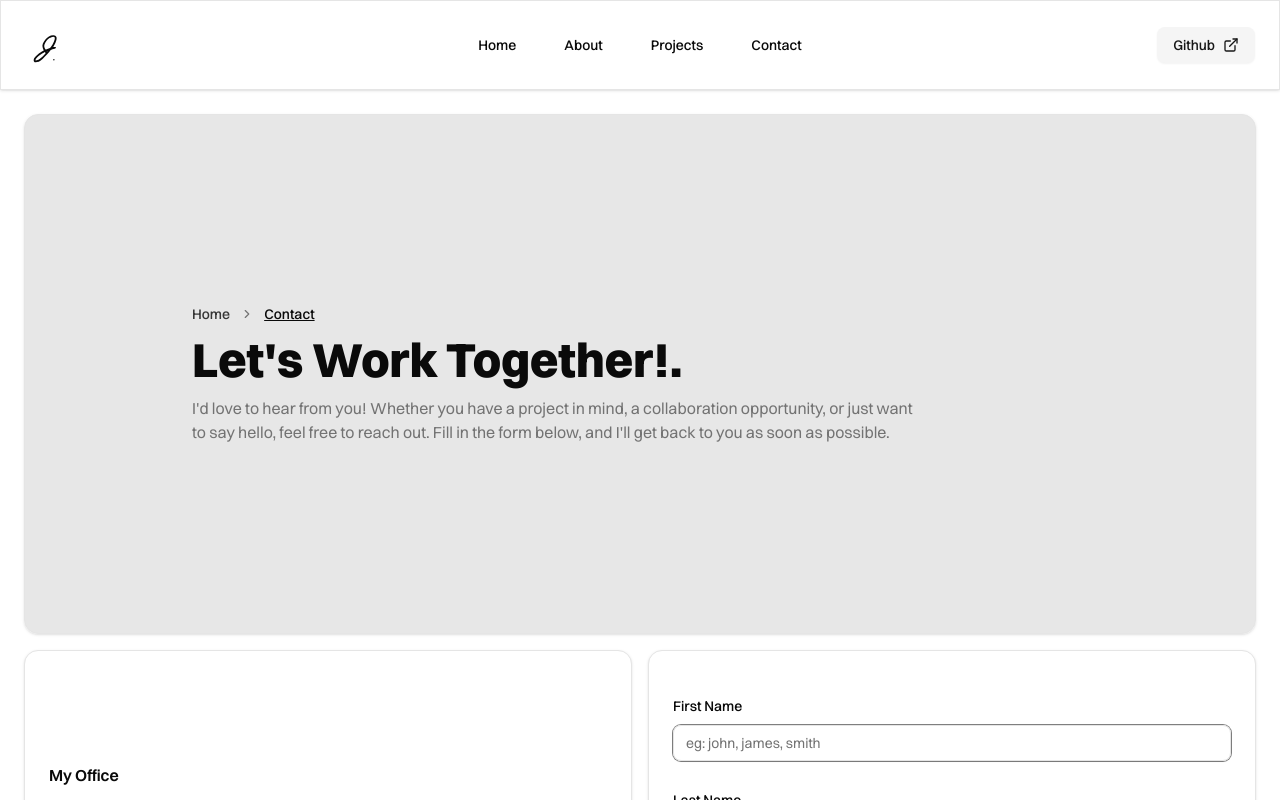
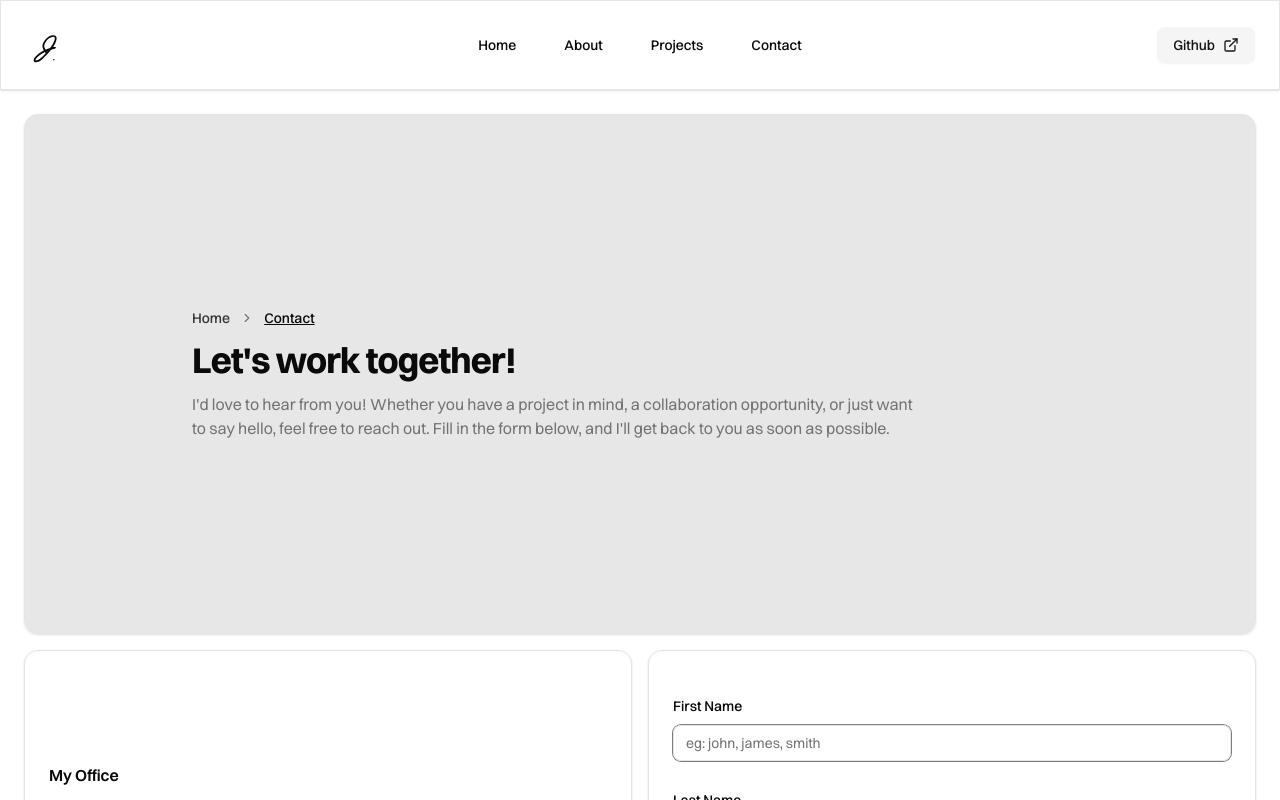
Before and after one commit to Justin-Bento/portfolio, a Next.js app: page /contact in a window 1280 px wide. Shown: the top 800 px of the page. Built offline with nearby package versions, Linux system fonts and the light colour scheme; no server answers.

Commit message:
Updated headings

```diff
--- a/src/components/FullWidthCard.tsx
+++ b/src/components/FullWidthCard.tsx
@@ -77,8 +77,8 @@ const BreadcrumbItemComponent: React.FC<{
 
 const Heading: React.FC<{ children: React.ReactNode }> = ({ children }) => {
   return (
-    <h2 className="text-3xl font-extrabold capitalize lg:text-5xl text-foreground">
-      {children}.
+    <h2 className="text-4xl font-bold tracking-tight text-foreground">
+      {children}
     </h2>
   );
 };
```
